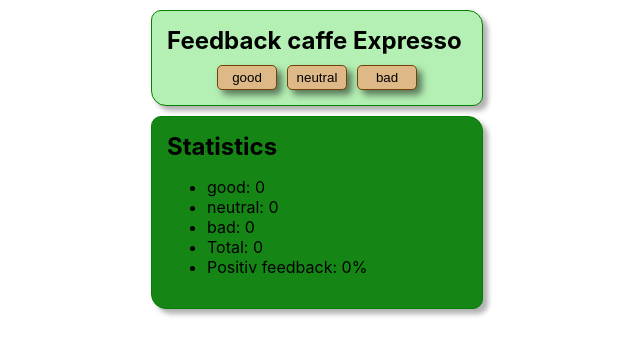
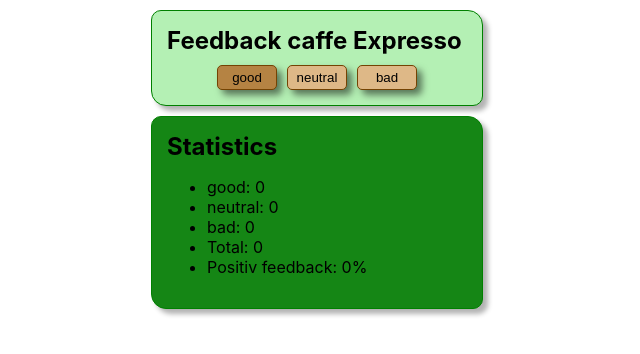
Before and after one commit to bobrenja/react-hw-02-feedback, a React (Create React App) app: page / in a window 1280 px wide. In both pictures the pointer is over the button "good". Shown: the top 354 px of the page, without its empty margins (323-963 px from the left). Built offline with nearby package versions, Linux system fonts and the light colour scheme.

Commit message:
add hover

```diff
--- a/src/components/Feedback/Feedback.module.css
+++ b/src/components/Feedback/Feedback.module.css
@@ -17,3 +17,7 @@
 
 
 }
+
+.button:hover {
+    background-color: rgb(181, 131, 67);
+}
```
